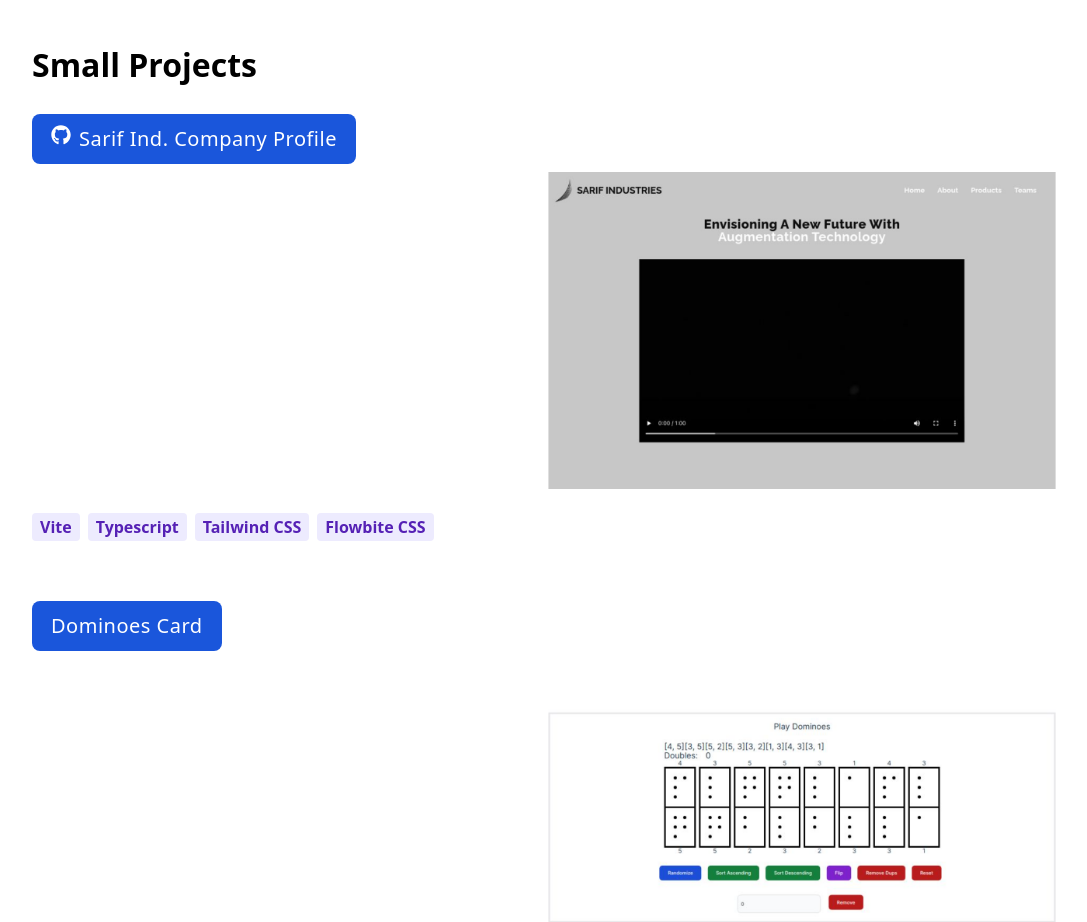
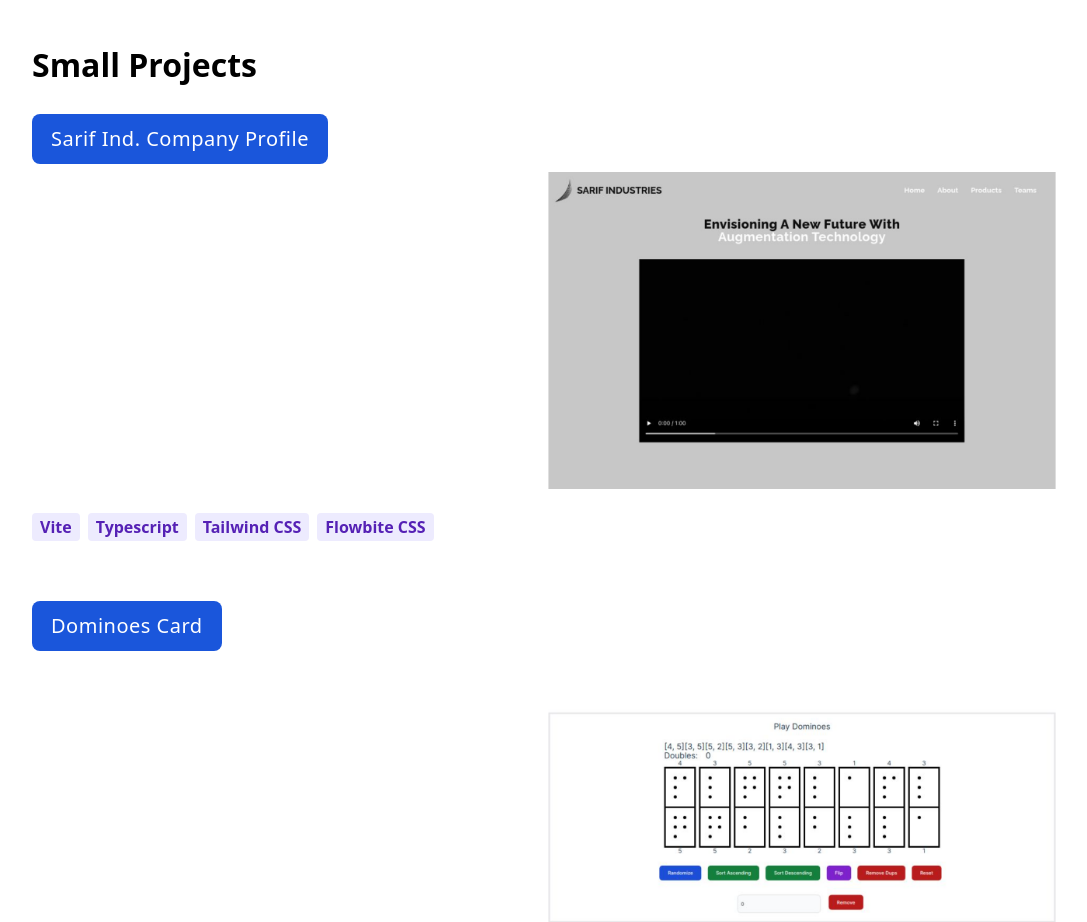
Before and after one commit to vitoradityafauzan/Portfolio-With-Vite, a React (Vite) app: page / in a window 1280 px wide. Shown: the part 3280-4202 px from the top of the page, without its empty margins (96-1183 px from the left). Built offline with nearby package versions, Linux system fonts and the light colour scheme.

Commit message:
V2.2, remove git logo from company profile link

```diff
--- a/src/components/Projects.jsx
+++ b/src/components/Projects.jsx
@@ -219,7 +219,6 @@
             <Tooltip content="Check out the app">
               <a href="https://sarifindustries-profile.vercel.app/" target="_blank" rel="noopener noreferrer">
                 <Button color="blue">
-                  <FaGithub className="mr-2 h-5 w-5" />
                   <h1 className="text-xl tracking-wide">Sarif Ind. Company Profile</h1>
                 </Button>
               </a>
```
